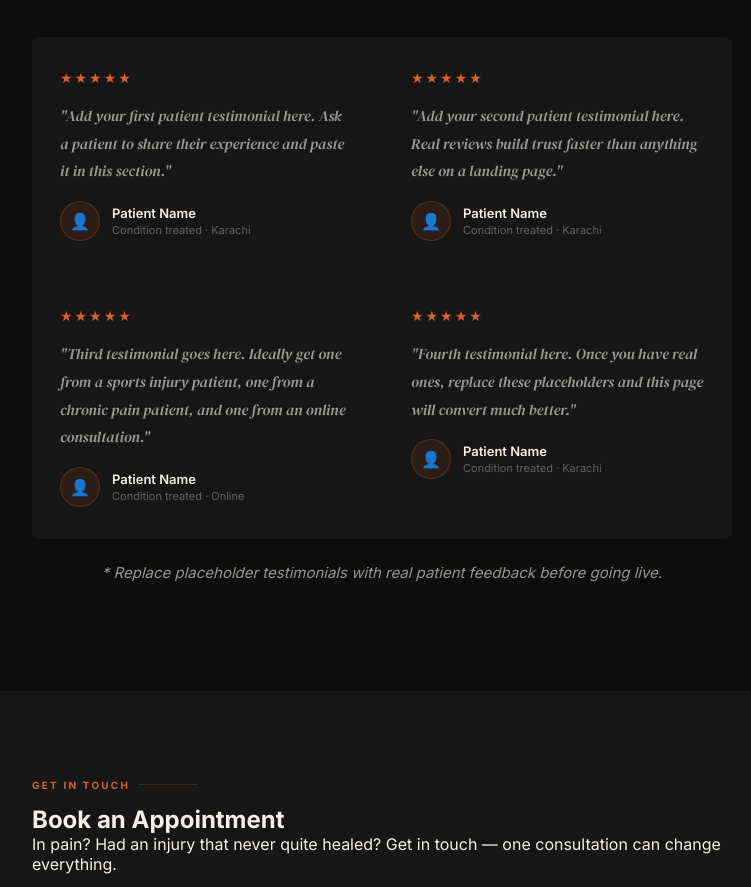
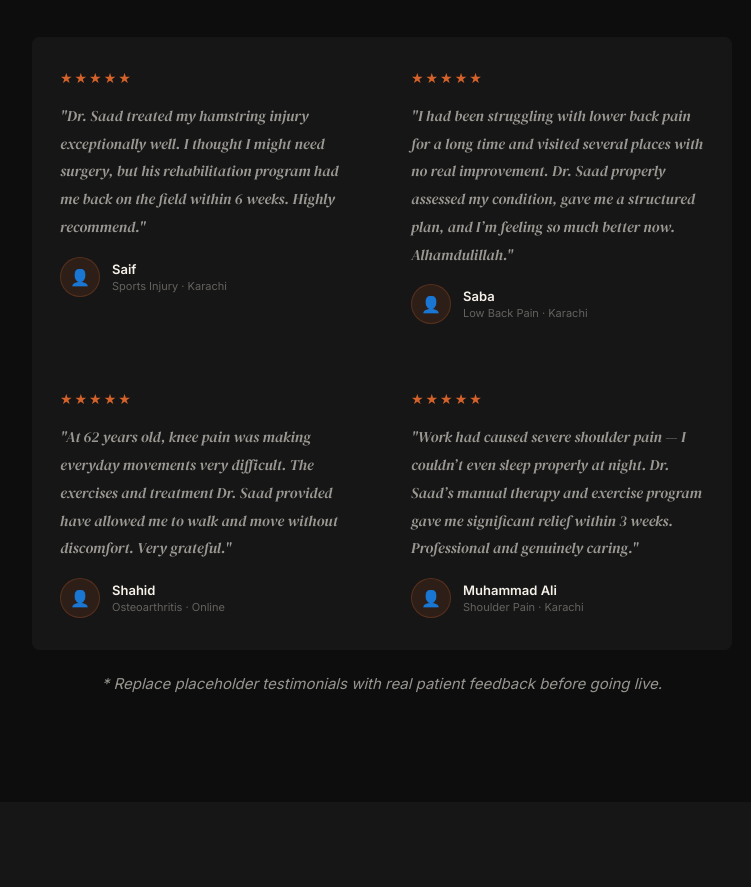
Before and after one commit to drsaadphysio/DrSaadPhysio, a plain HTML site: page index.html in a window 1280 px wide. Shown: the part 3901-4788 px from the top of the page, without its empty margins (258-1009 px from the left). Drawn offline with Linux system fonts and the light colour scheme.

Commit message:
Update index.html

```diff
--- a/index.html
+++ b/index.html
@@ -840,14 +840,13 @@
         <div class="testi-card">
           <span class="testi-stars">★★★★★</span>
           <p class="testi-text">
-            "Add your first patient testimonial here. Ask a patient to share their experience
-            and paste it in this section."
+            "Dr. Saad treated my hamstring injury exceptionally well. I thought I might need surgery, but his rehabilitation program had me back on the field within 6 weeks. Highly recommend."
           </p>
           <div class="testi-author">
             <div class="testi-avatar">👤</div>
             <div>
-              <span class="testi-name">Patient Name</span>
-              <span class="testi-role">Condition treated · Karachi</span>
+              <span class="testi-name">Saif</span>
+              <span class="testi-role">Sports Injury · Karachi</span>
             </div>
           </div>
         </div>
@@ -855,14 +854,13 @@
         <div class="testi-card">
           <span class="testi-stars">★★★★★</span>
           <p class="testi-text">
-            "Add your second patient testimonial here. Real reviews build trust faster
-            than anything else on a landing page."
+            "I had been struggling with lower back pain for a long time and visited several places with no real improvement. Dr. Saad properly assessed my condition, gave me a structured plan, and I’m feeling so much better now. Alhamdulillah."
           </p>
           <div class="testi-author">
             <div class="testi-avatar">👤</div>
             <div>
-              <span class="testi-name">Patient Name</span>
-              <span class="testi-role">Condition treated · Karachi</span>
+              <span class="testi-name">Saba</span>
+              <span class="testi-role">Low Back Pain · Karachi</span>
             </div>
           </div>
         </div>
@@ -870,14 +868,13 @@
         <div class="testi-card">
           <span class="testi-stars">★★★★★</span>
           <p class="testi-text">
-            "Third testimonial goes here. Ideally get one from a sports injury patient,
-            one from a chronic pain patient, and one from an online consultation."
+            "At 62 years old, knee pain was making everyday movements very difficult. The exercises and treatment Dr. Saad provided have allowed me to walk and move without discomfort. Very grateful."
           </p>
           <div class="testi-author">
             <div class="testi-avatar">👤</div>
             <div>
-              <span class="testi-name">Patient Name</span>
-              <span class="testi-role">Condition treated · Online</span>
+              <span class="testi-name">Shahid</span>
+              <span class="testi-role">Osteoarthritis · Online</span>
             </div>
           </div>
         </div>
@@ -885,14 +882,13 @@
         <div class="testi-card">
           <span class="testi-stars">★★★★★</span>
           <p class="testi-text">
-            "Fourth testimonial here. Once you have real ones, replace these placeholders
-            and this page will convert much better."
+            "Work had caused severe shoulder pain — I couldn’t even sleep properly at night. Dr. Saad’s manual therapy and exercise program gave me significant relief within 3 weeks. Professional and genuinely caring."
           </p>
           <div class="testi-author">
             <div class="testi-avatar">👤</div>
             <div>
-              <span class="testi-name">Patient Name</span>
-              <span class="testi-role">Condition treated · Karachi</span>
+              <span class="testi-name">Muhammad Ali</span>
+              <span class="testi-role">Shoulder Pain · Karachi</span>
             </div>
           </div>
         </div>
```
